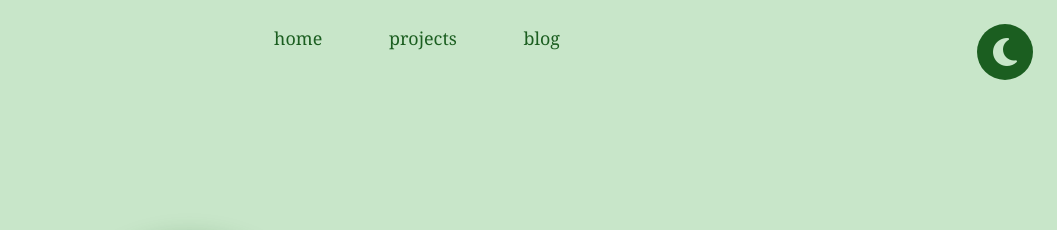
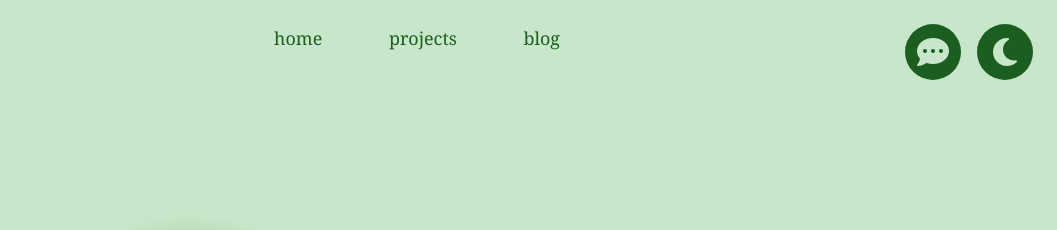
Before and after one commit to dav1dddddddd/webpage-new, a plain HTML site: page index.html in a window 1280 px wide. Shown: the top 230 px of the page, without its empty margins (223-1280 px from the left). Drawn offline with Linux system fonts and the light colour scheme; a script that the page names is missing.

Commit message:
feat: email button

```diff
--- a/css/style.css
+++ b/css/style.css
@@ -50,6 +50,34 @@ body.dark-theme .theme-toggle {
 }
 
 .theme-toggle:hover {
+    transform: scale(1.08);
+}
+
+.message {
+    position: fixed;
+    top: 1.5rem;
+    right: 6rem;
+    width: 3.5rem;
+    height: 3.5rem;
+    border-radius: 50%;
+    border: none;
+    background: var(--toggle-bg);
+    color: var(--toggle-fg);
+    cursor: pointer;
+    display: flex;
+    align-items: center;
+    justify-content: center;
+    font-size: 2rem;
+    z-index: 100;
+    transition: background 0.3s ease, color 0.3s ease, transform 0.2s ease;
+}
+
+body.dark-theme .message {
+    background: var(--toggle-bg);
+    color: var(--toggle-fg);
+}
+
+.message:hover {
     transform: scale(1.08);
 }
 
--- a/index.html
+++ b/index.html
@@ -11,6 +11,11 @@
     <button class="theme-toggle" id="themeToggle" aria-label="Toggle light/dark theme">
         <i class="fa-solid fa-moon" id="themeIcon"></i>
     </button>
+    <a href="mailto:contact@davidhopelim.com">
+        <button class="message" id="messageButton">
+            <i class="fa-solid fa-comment-dots"></i>
+        </button>
+    </a>
     <div class="navigation-bar">
         <nav>
             <ul id="tab-list">
```
